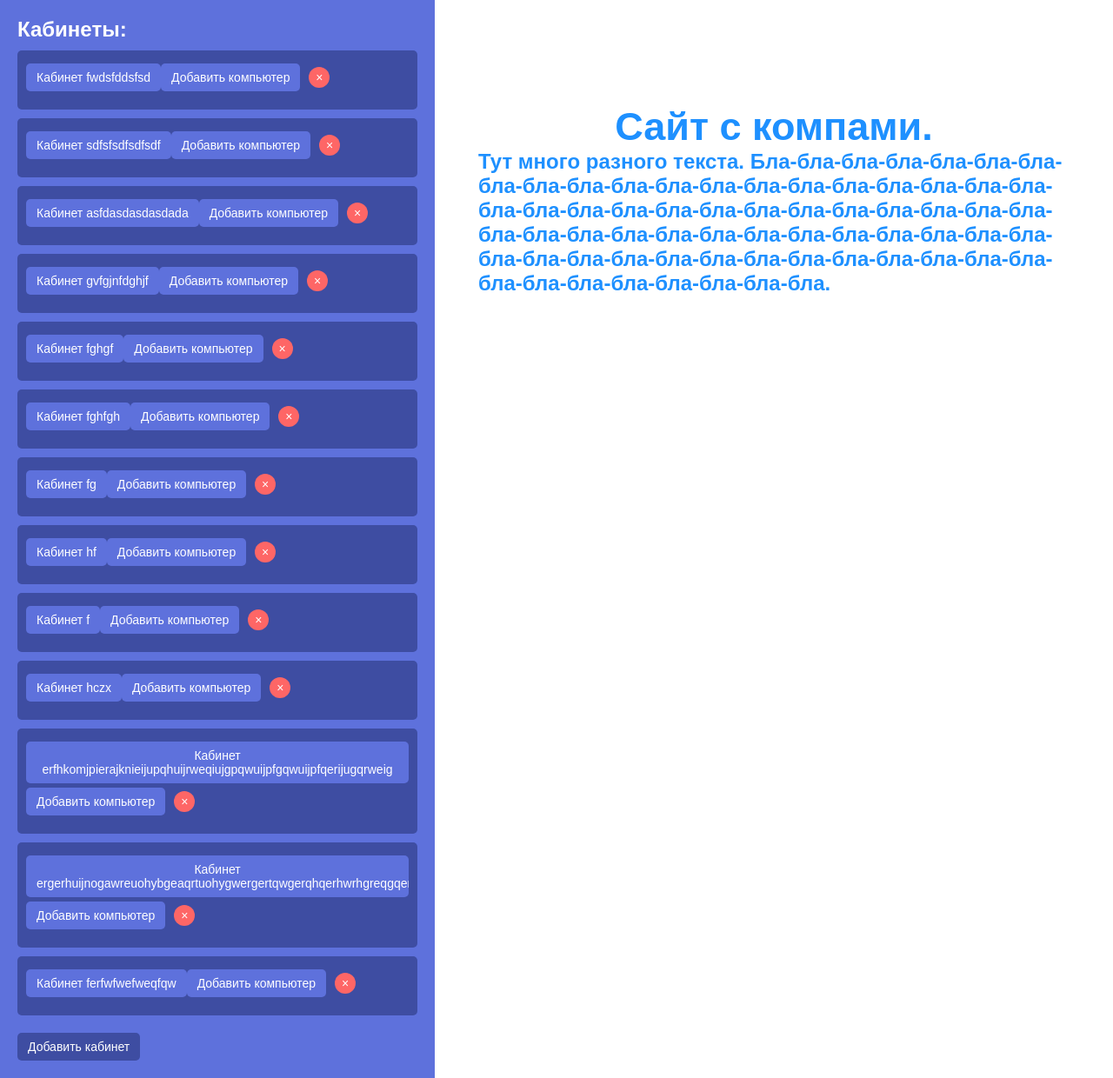
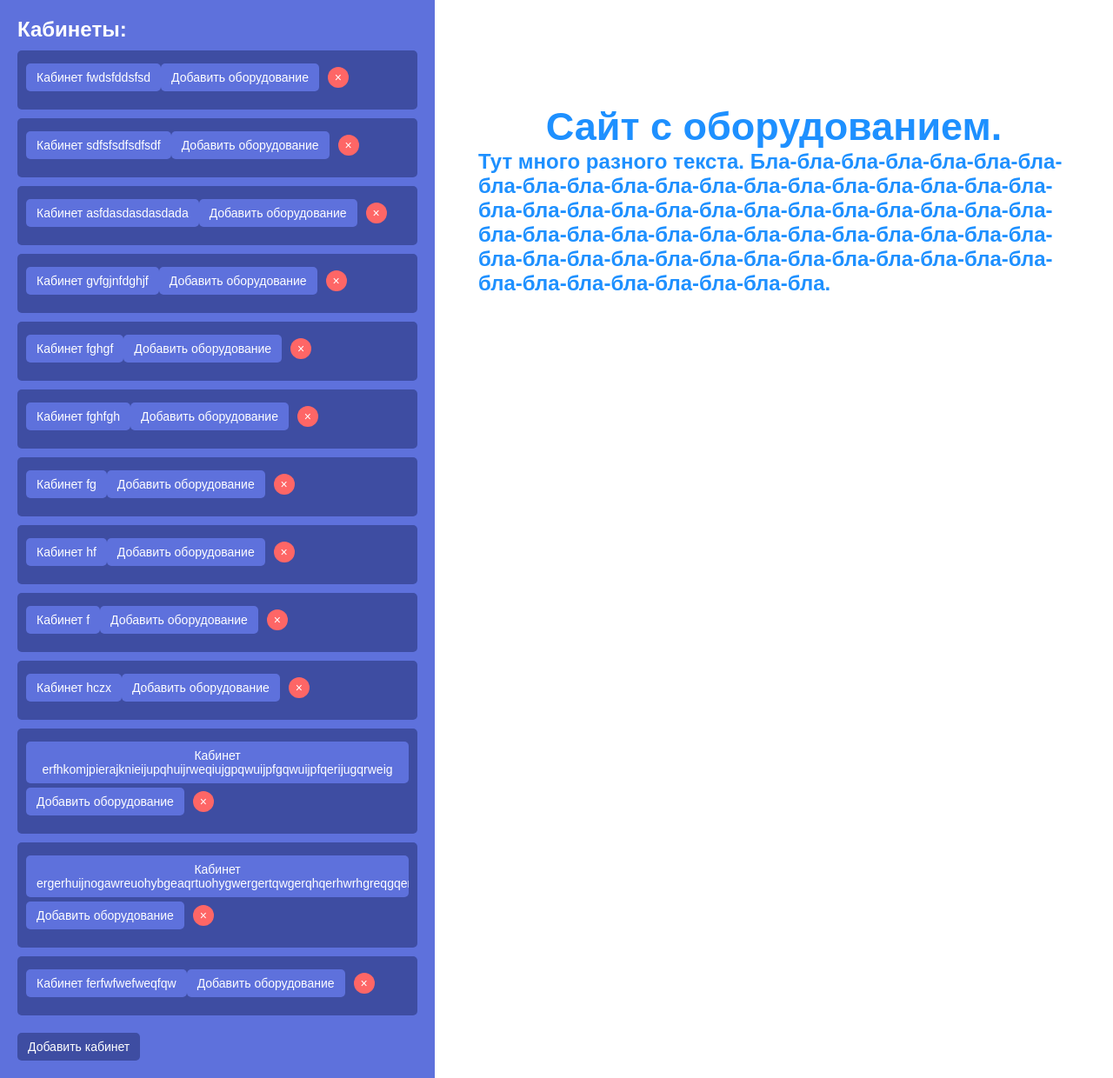
Before and after one commit to AvenidAcami/Mya, a Flask app: page / in a window 1280 px wide. Shown: the part 234-1474 px from the top of the page at 87% size. Run offline with Flask 3, Linux system fonts and the light colour scheme; data comes from the database, SQL or seed files in the repository.

Commit message:
Add files via upload

```diff
--- a/static/script.js
+++ b/static/script.js
@@ -19,7 +19,7 @@ async function loadCabinets() {
 
         const addComputerButton = document.createElement('button');
         addComputerButton.className = 'add-computer-btn';
-        addComputerButton.textContent = 'Добавить компьютер';
+        addComputerButton.textContent = 'Добавить оборудование';
         addComputerButton.onclick = () => addComputer(cabinet.name);
 
         const deleteButton = document.createElement('button');
@@ -43,7 +43,7 @@ async function loadCabinets() {
 
 // Добавление компьютера в кабинет
 async function addComputer(cabinetName) {
-    const computerName = prompt('Введите название компьютера:');
+    const computerName = prompt('Введите название оборудования:');
     if (computerName) {
         await fetch('/add_computer', {
             method: 'POST',
--- a/templates/index.html
+++ b/templates/index.html
@@ -19,7 +19,7 @@
             </aside>
             <section class="content">
                 <div class="top_main_info">
-                    <h2 id="main_header">Сайт с компами.</h2>
+                    <h2 id="main_header">Сайт с оборудованием.</h2>
                 </div>
                 <div class="main_info">
                     <h2>Тут много разного текста. Бла-бла-бла-бла-бла-бла-бла-бла-бла-бла-бла-бла-бла-бла-бла-бла-бла-бла-бла-бла-бла-бла-бла-бла-бла-бла-бла-бла-бла-бла-бла-бла-бла-бла-бла-бла-бла-бла-бла-бла-бла-бла-бла-бла-бла-бла-бла-бла-бла-бла-бла-бла-бла-бла-бла-бла-бла-бла-бла-бла-бла-бла-бла-бла-бла-бла-бла.</h2>
```
